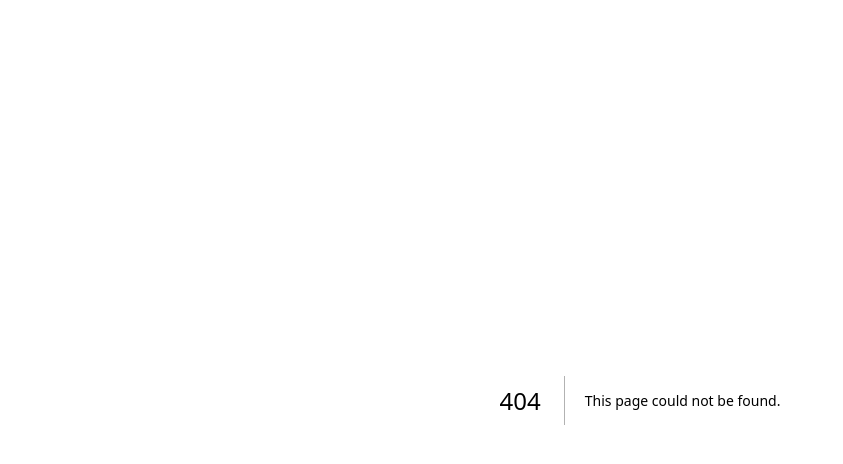
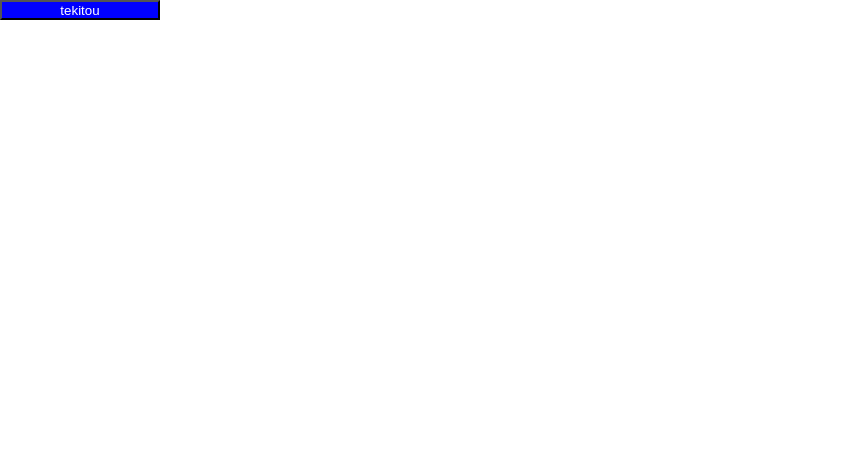
Before and after one commit to RikutoOgaki/Compo-OR, a Next.js app: page /Button in a window 1280 px wide. Before the commit this address had no page. Shown: the top 464 px of the page, without its empty margins (0-843 px from the left). Built offline with nearby package versions, Linux system fonts and the light colour scheme.

Commit message:
Component

```diff
--- /dev/null
+++ b/src/components/Button/Button.tsx
@@ -0,0 +1,40 @@
+import { useState, useEffect } from 'react'
+import style from '@/styles/components/Button/button.module.scss'
+
+
+type Props = {
+    buttonText: string,
+    buttonWidth: string,
+    buttonHeight: string,
+    backColor: string,
+}
+
+export function Button(props: Props) {
+
+    const [state, setState] = useState({
+        buttonText: props.buttonText,
+        buttonWidth: props.buttonWidth,
+        buttonHeight: props.buttonHeight,
+        backColor: props.backColor
+    })
+
+    useEffect(() => {
+        setState({
+            buttonText: props.buttonText,
+            buttonWidth: props.buttonWidth,
+            buttonHeight: props.buttonHeight,
+            backColor: props.backColor
+        })
+    }, [props])
+
+
+
+    return (
+        <>
+            <button
+                className={style.buttonCompo}
+                style={{ width: `${state.buttonWidth}`, height: `${state.buttonHeight}`, backgroundColor: `${state.backColor}` }}
+            >{state.buttonText}</button>
+        </>
+    )
+}
--- /dev/null
+++ b/src/pages/Button/index.tsx
@@ -0,0 +1,26 @@
+import style from '@/styles/pages/Button/index.module.scss'
+import { useState, useEffect } from 'react'
+import { Button } from '@/components/Button/Button'
+
+export default function BUttonPage() {
+
+    const [state, setState] = useState({
+        buttonText: 'tekitou',
+        buttonWidth: '16rem',
+        buttonHeight: '2rem',
+        backColor: 'blue',
+    })
+
+    return (
+        <>
+            <div className={style.buttonWrap}>
+                <Button
+                    buttonText={state.buttonText}
+                    buttonWidth={state.buttonWidth}
+                    buttonHeight={state.buttonHeight}
+                    backColor={state.backColor}
+                />
+            </div>
+        </>
+    )
+}
--- /dev/null
+++ b/src/styles/components/Button/button.module.scss
@@ -0,0 +1,4 @@
+.buttonCompo {
+    color: #ffffff;
+    appearance: none;
+}
```
Also changed, not shown: src/components/Calendar/Calendar.tsx (+6 -2 lines), src/styles/pages/Button/index.module.scss (added).
